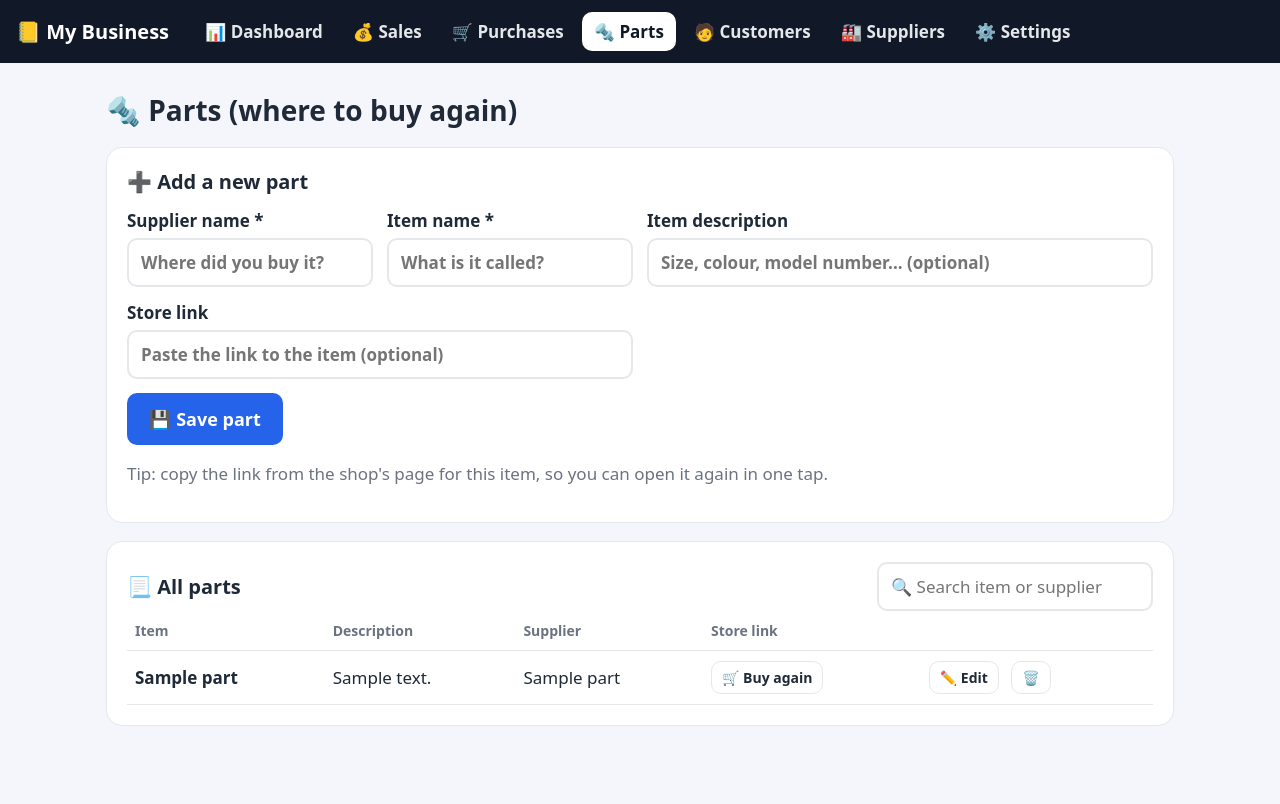
After one commit to anthnyjhn/mycount, a Flask app: page /parts in a window 1280 px wide. The commit adds this page. Run offline with Flask 3, Linux system fonts and the light colour scheme; data comes from the database, SQL or seed files in the repository; tables that the repository leaves empty hold one stand-in row (values such as "Sample post").

Commit message:
Add Parts page to remember where to rebuy items
New page listing supplier, item name, description and store link, with a
"Buy again" button, search, edit and delete. Purchase product names
autocomplete from saved parts. The table is created automatically, so
existing databases keep working.

Also make delete confirmations on Customers / Suppliers not break when a
name contains an apostrophe.

Co-Authored-By: Claude Opus 5.5 <noreply@anthropic.com>
Claude-Session: https://claude.ai/code/session_01NTr8Kz5ss7ZM7Z8azR2BMP

```diff
--- a/app.py
+++ b/app.py
@@ -43,6 +43,13 @@ CREATE TABLE IF NOT EXISTS purchases (
     amount REAL NOT NULL DEFAULT 0,
     status TEXT NOT NULL DEFAULT 'unpaid',
     date TEXT NOT NULL
+);
+CREATE TABLE IF NOT EXISTS parts (
+    id INTEGER PRIMARY KEY AUTOINCREMENT,
+    supplier_name TEXT NOT NULL,
+    item_name TEXT NOT NULL,
+    description TEXT DEFAULT '',
+    store_link TEXT DEFAULT ''
 );
 CREATE TABLE IF NOT EXISTS settings (
     key TEXT PRIMARY KEY,
@@ -318,7 +325,8 @@ def purchases(item_id=None):
         args.append(show)
     rows = db.execute(sql + " ORDER BY date DESC, id DESC", args).fetchall()
     suppliers = db.execute("SELECT name FROM suppliers ORDER BY name").fetchall()
-    return render_template("purchases.html", rows=rows, suppliers=suppliers, editing=editing, q=q, show=show,
+    parts = db.execute("SELECT DISTINCT item_name FROM parts ORDER BY item_name").fetchall()
+    return render_template("purchases.html", rows=rows, suppliers=suppliers, parts=parts, editing=editing, q=q, show=show,
                            today=date.today().isoformat())
 
 
@@ -338,6 +346,48 @@ def delete_purchase(item_id):
     db.commit()
     flash("Purchase deleted. 🗑️", "ok")
     return redirect(url_for("purchases"))
+
+
+# ---------- parts (where to buy things again) ----------
+
+@app.route("/parts", methods=["GET", "POST"])
+@app.route("/parts/<int:item_id>/edit", methods=["GET", "POST"])
+def parts(item_id=None):
+    db = get_db()
+    editing = db.execute("SELECT * FROM parts WHERE id = ?", (item_id,)).fetchone() if item_id else None
+    if request.method == "POST":
+        supplier, item = form_text("supplier_name"), form_text("item_name")
+        description, link = form_text("description"), form_text("store_link")
+        if not supplier or not item:
+            flash("Please type the supplier name and the item name.", "error")
+        else:
+            values = (supplier, item, description, link)
+            if editing:
+                db.execute("UPDATE parts SET supplier_name=?, item_name=?, description=?, store_link=? WHERE id=?",
+                           values + (item_id,))
+                flash("Part updated! ✅", "ok")
+            else:
+                db.execute("INSERT INTO parts (supplier_name, item_name, description, store_link) VALUES (?, ?, ?, ?)",
+                           values)
+                flash("Part saved! 🎉", "ok")
+            db.commit()
+            return redirect(url_for("parts"))
+
+    q = request.args.get("q", "").strip()
+    rows = db.execute(
+        "SELECT * FROM parts WHERE item_name LIKE ? OR description LIKE ? OR supplier_name LIKE ? "
+        "ORDER BY item_name, supplier_name", (f"%{q}%",) * 3).fetchall()
+    suppliers = db.execute("SELECT name FROM suppliers ORDER BY name").fetchall()
+    return render_template("parts.html", rows=rows, suppliers=suppliers, editing=editing, q=q)
+
+
+@app.post("/parts/<int:item_id>/delete")
+def delete_part(item_id):
+    db = get_db()
+    db.execute("DELETE FROM parts WHERE id = ?", (item_id,))
+    db.commit()
+    flash("Part deleted. 🗑️", "ok")
+    return redirect(url_for("parts"))
 
 
 # ---------- customers & suppliers ----------
--- a/static/style.css
+++ b/static/style.css
@@ -153,6 +153,7 @@ input:focus, select:focus { outline: none; border-color: var(--blue); }
 form.inline { display: flex; flex-wrap: wrap; gap: 8px; align-items: center; }
 form.inline input, form.inline select { width: auto; min-width: 0; }
 form.inline label { display: flex; align-items: center; gap: 8px; font-weight: 600; }
+.grid-form .wide { grid-column: span 2; }
 .form-buttons { display: flex; gap: 10px; align-items: center; grid-column: 1 / -1; }
 .total-box { background: var(--green-soft); border-radius: 12px; padding: 10px 14px; font-weight: 600; }
 .total-box strong { font-size: 24px; }
@@ -180,5 +181,6 @@ form.inline label { display: flex; align-items: center; gap: 8px; font-weight: 6
   body { font-size: 16px; }
   h1 { font-size: 24px; }
   .status-pick { grid-column: 1 / -1; }
+  .grid-form .wide { grid-column: 1 / -1; }
   .actions .btn { flex: 1; text-align: center; }
 }
--- a/templates/base.html
+++ b/templates/base.html
@@ -14,6 +14,7 @@
       <a href="{{ url_for('dashboard') }}" class="{{ 'on' if page == 'dashboard' }}">📊 Dashboard</a>
       <a href="{{ url_for('sales') }}" class="{{ 'on' if page == 'sales' }}">💰 Sales</a>
       <a href="{{ url_for('purchases') }}" class="{{ 'on' if page == 'purchases' }}">🛒 Purchases</a>
+      <a href="{{ url_for('parts') }}" class="{{ 'on' if page == 'parts' }}">🔩 Parts</a>
       <a href="{{ url_for('customers') }}" class="{{ 'on' if page == 'customers' }}">🧑 Customers</a>
       <a href="{{ url_for('suppliers') }}" class="{{ 'on' if page == 'suppliers' }}">🏭 Suppliers</a>
       <a href="{{ url_for('settings_page') }}" class="{{ 'on' if page == 'settings_page' }}">⚙️ Settings</a>
--- /dev/null
+++ b/templates/parts.html
@@ -0,0 +1,66 @@
+{% extends "base.html" %}
+{% block title %}Parts{% endblock %}
+{% block content %}
+<h1>🔩 Parts (where to buy again)</h1>
+
+<section class="panel" id="form">
+  <h2>{{ '✏️ Change this part' if editing else '➕ Add a new part' }}</h2>
+  <form method="post" class="grid-form">
+    <label>Supplier name *
+      <input name="supplier_name" list="supplier-list" required autocomplete="off"
+             value="{{ editing.supplier_name if editing }}" placeholder="Where did you buy it?">
+    </label>
+    <datalist id="supplier-list">
+      {% for s in suppliers %}<option value="{{ s.name }}">{% endfor %}
+    </datalist>
+    <label>Item name *
+      <input name="item_name" required value="{{ editing.item_name if editing }}" placeholder="What is it called?">
+    </label>
+    <label class="wide">Item description
+      <input name="description" value="{{ editing.description if editing }}" placeholder="Size, colour, model number... (optional)">
+    </label>
+    <label class="wide">Store link
+      <input name="store_link" type="url" value="{{ editing.store_link if editing }}" placeholder="Paste the link to the item (optional)">
+    </label>
+    <div class="form-buttons">
+      <button class="btn big blue" type="submit">💾 {{ 'Save changes' if editing else 'Save part' }}</button>
+      {% if editing %}<a class="btn" href="{{ url_for('parts') }}">Cancel</a>{% endif %}
+    </div>
+  </form>
+  <p class="muted">Tip: copy the link from the shop's page for this item, so you can open it again in one tap.</p>
+</section>
+
+<section class="panel">
+  <div class="page-head">
+    <h2>📃 All parts</h2>
+    <form method="get" class="inline"><input name="q" value="{{ q }}" placeholder="🔍 Search item or supplier"></form>
+  </div>
+  {% if rows %}
+  <div class="table-wrap">
+  <table class="table">
+    <thead><tr><th>Item</th><th>Description</th><th>Supplier</th><th>Store link</th><th></th></tr></thead>
+    <tbody>
+      {% for r in rows %}
+      <tr>
+        <td><strong>{{ r.item_name }}</strong></td>
+        <td>{{ r.description or '—' }}</td>
+        <td>{{ r.supplier_name }}</td>
+        <td class="nowrap">
+          {% if r.store_link %}<a class="btn small" href="{{ r.store_link }}" target="_blank" rel="noopener">🛒 Buy again</a>{% else %}—{% endif %}
+        </td>
+        <td class="row-actions">
+          <a class="btn small" href="{{ url_for('parts', item_id=r.id) }}#form">✏️ Edit</a>
+          <form method="post" action="{{ url_for('delete_part', item_id=r.id) }}" onsubmit="return confirm('Delete this part?')">
+            <button class="btn small danger">🗑️</button>
+          </form>
+        </td>
+      </tr>
+      {% endfor %}
+    </tbody>
+  </table>
+  </div>
+  {% else %}
+    <p class="muted">No parts here yet.</p>
+  {% endif %}
+</section>
+{% endblock %}
--- a/templates/people.html
+++ b/templates/people.html
@@ -43,7 +43,7 @@
         {% endfor %}
         <td class="row-actions">
           <a class="btn small" href="{{ url_for(kind, item_id=r.id) }}#form">✏️ Edit</a>
-          <form method="post" action="{{ url_for('delete_' ~ info.one, item_id=r.id) }}" onsubmit="return confirm('Delete {{ r.name }}?')">
+          <form method="post" action="{{ url_for('delete_' ~ info.one, item_id=r.id) }}" onsubmit="return confirm('Delete this {{ info.one }}?')">
             <button class="btn small danger">🗑️</button>
           </form>
         </td>
--- a/templates/purchases.html
+++ b/templates/purchases.html
@@ -14,8 +14,11 @@
       {% for s in suppliers %}<option value="{{ s.name }}">{% endfor %}
     </datalist>
     <label>Product *
-      <input name="product" required value="{{ editing.product if editing }}" placeholder="What did you buy?">
+      <input name="product" list="part-list" required autocomplete="off" value="{{ editing.product if editing }}" placeholder="What did you buy?">
     </label>
+    <datalist id="part-list">
+      {% for p in parts %}<option value="{{ p.item_name }}">{% endfor %}
+    </datalist>
     <label>Amount
       <input name="amount" type="number" step="0.01" min="0" value="{{ editing.amount if editing }}" placeholder="0.00">
     </label>
```
Also changed, not shown: README.md.
